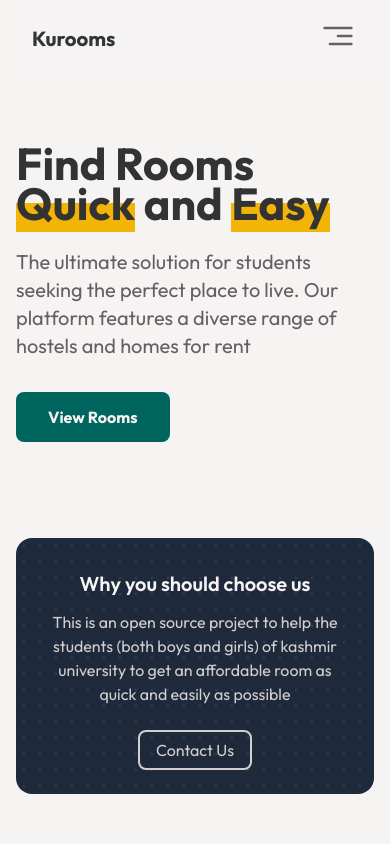
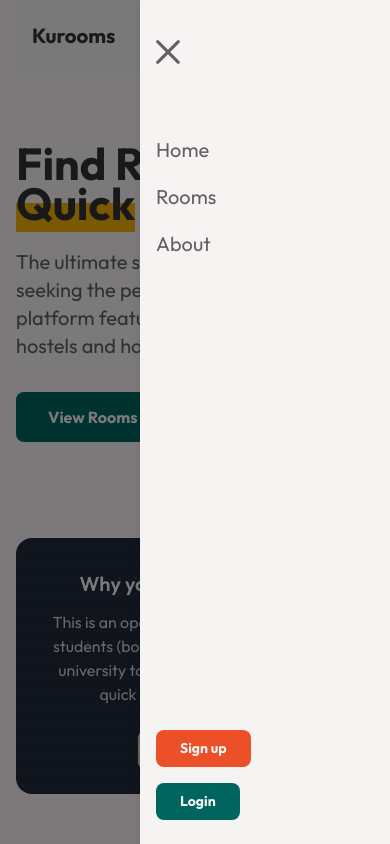
Before and after one commit to TahirIqbal095/kurooms-client-, a React (Vite) app: page / in a window 390 px wide. Shown: the top 844 px of the page. Built offline with nearby package versions, Linux system fonts and the light colour scheme; no server answers.

Commit message:
fixed the sidebar

```diff
--- a/src/App.jsx
+++ b/src/App.jsx
@@ -7,13 +7,14 @@ import Footer from "./components/footer/Footer";
 import { SidebarProvider } from "./context/SidebarContext";
 
 import "./index.css";
-import { useEffect, useState } from "react";
+import Sidebar from "./components/sidebar/Sidebar";
 
 function App() {
   return (
     <>
       <SidebarProvider>
         <Navbar />
+        <Sidebar />
       </SidebarProvider>
       <Hero />
       <Banner />
--- a/src/components/navbar/Navbar.jsx
+++ b/src/components/navbar/Navbar.jsx
@@ -1,13 +1,10 @@
-import { useContext } from "react";
 import { TextAlignRightIcon } from "@radix-ui/react-icons";
-import Sidebar from "../sidebar/Sidebar";
-import { SidebarContext, ToggleContext } from "../../context/SidebarContext";
+import { useSidebar } from "../../context/SidebarContext";
 
 import "./nav.css";
 
 function Navbar() {
-  const setSidebar = useContext(SidebarContext);
-  const toggle = useContext(ToggleContext);
+  const sidebarState = useSidebar();
 
   return (
     <>
@@ -22,21 +19,21 @@ function Navbar() {
             <li>About</li>
           </ul>
           <div className="register">
-            <button className="btn btn-orange | mx-2 hover:scale-105 transition hover:shadow">
+            <button className="btn btn-orange | mx-2 transition hover:scale-105 hover:shadow">
               Login
             </button>
-            <button className="btn btn-green | mx-2 hover:scale-105 transition hover:shadow">
+            <button className="btn btn-green | mx-2 transition hover:scale-105 hover:shadow">
               Sign up
             </button>
           </div>
         </div>
 
-        <div className="sidebar">
-          <button className="z-10" onClick={setSidebar}>
-            <TextAlignRightIcon className="h-10 w-10 font-bold"></TextAlignRightIcon>
-          </button>
-        </div>
-        {toggle ? <Sidebar /> : null}
+        <button
+          className="hamburger | right-4 top-4 z-10"
+          onClick={() => sidebarState.toggleSidebar()}
+        >
+          <TextAlignRightIcon className="h-10 w-10 font-bold"></TextAlignRightIcon>
+        </button>
       </nav>
     </>
   );
--- a/src/components/navbar/nav.css
+++ b/src/components/navbar/nav.css
@@ -14,11 +14,6 @@
   font-size: var(--fs-nav);
   font-weight: var(--fw-semi-bold);
   z-index: 100;
-}
-
-ul {
-  list-style: none;
-  padding: 0;
 }
 
 .logo a {
@@ -47,16 +42,16 @@ ul {
   margin-left: 1.5rem;
 }
 
-.sidebar {
+.hamburger {
   display: none;
 }
 
 @media (max-width: 49em) {
-  .sidebar {
-    display: block;
-  }
-
   .nav-items {
     display: none;
   }
+
+  .hamburger {
+    display: block;
+  }
 }
--- a/src/components/sidebar/Sidebar.jsx
+++ b/src/components/sidebar/Sidebar.jsx
@@ -1,23 +1,23 @@
-import { useContext } from "react";
 import { Cross2Icon } from "@radix-ui/react-icons";
-import { SidebarContext } from "../../context/SidebarContext";
+import { useSidebar } from "../../context/SidebarContext";
 
 import "./sidebar.css";
 
 function Sidebar() {
-  const setSidebar = useContext(SidebarContext);
+  const sidebarState = useSidebar();
 
   return (
     <>
-      <div className="overlay"></div>
-      <div className="sidebar-container">
-        <div className="close-btn | absolute top-4 right-2">
-          <button onClick={setSidebar}>
+      <div
+        className={`sidebar-container ${sidebarState.sidebarOpen ? "open" : ""}`}
+      >
+        <div className="close-btn | relative right-2 top-4">
+          <button onClick={() => sidebarState.toggleSidebar()}>
             <Cross2Icon className="h-10 w-10"></Cross2Icon>
           </button>
         </div>
         <div>
-          <ul className="mt-16">
+          <ul className="mt-16 text-xl">
             <li>Home</li>
             <li>Rooms</li>
             <li>About</li>
@@ -25,10 +25,13 @@ function Sidebar() {
         </div>
 
         <div className="sidebar-btn | absolute bottom-6">
-          <button className="signup | block mb-4">Sign up</button>
-          <button className="login | block">Login</button>
+          <button className="btn btn-orange | mb-4 block">Sign up</button>
+          <button className="btn btn-green | block">Login</button>
         </div>
       </div>
+      <div
+        className={`sidebar-container ${sidebarState.sidebarOpen ? "overlay" : ""}`}
+      ></div>
     </>
   );
 }
--- a/src/components/sidebar/sidebar.css
+++ b/src/components/sidebar/sidebar.css
@@ -1,13 +1,15 @@
 .sidebar-container {
-  position: absolute;
+  position: fixed;
   top: 0;
-  right: 0;
+  right: -250px;
   height: 100vh;
-  width: min(100%, 200px);
+  width: min(100%, 250px);
   background-color: var(--bg-primary);
+  overflow-x: hidden;
+  transition: 0.3s; /* Smooth slide-in transition */
+  box-shadow: 0 4px 8px rgba(0, 0, 0, 0.1);
+  z-index: 1000;
   padding: 1rem;
-  z-index: 10;
-  box-shadow: 0 4px 8px rgba(0, 0, 0, 0.1);
 }
 
 .sidebar-container ul li {
@@ -22,5 +24,25 @@
   width: 100%;
   height: 100%;
   background-color: rgba(0, 0, 0, 0.5); /* Dimmed black overlay */
-  z-index: 5; /* Ensure the overlay is below the sidebar */
+  z-index: 200; /* Ensure the overlay is below the sidebar */
 }
+
+.sidebar {
+  display: none;
+}
+
+@media (max-width: 49em) {
+  .sidebar {
+    display: block;
+  }
+}
+
+/* Class to open the sidebar */
+.open {
+  right: 0;
+}
+
+/* Prevent body from scrolling when sidebar is open */
+body.noscroll {
+  overflow: hidden;
+}
--- a/src/context/SidebarContext.jsx
+++ b/src/context/SidebarContext.jsx
@@ -1,20 +1,23 @@
-import { createContext, useState } from "react";
+import { createContext, useState, useContext } from "react";
 
 export const SidebarContext = createContext();
-export const ToggleContext = createContext();
+
+export const useSidebar = () => {
+  const sidebar = useContext(SidebarContext);
+  return sidebar;
+};
 
 export function SidebarProvider({ children }) {
-  const [sidebarOpen, setSidebarOpen] = useState(false);
+  const [sidebarOpen, setSidebarOpen] = useState(true);
 
   function toggleSidebar() {
-    setSidebarOpen((prev) => !prev);
+    setSidebarOpen(!sidebarOpen);
+    document.body.classList.toggle("noscroll", !sidebarOpen);
   }
 
   return (
-    <SidebarContext.Provider value={toggleSidebar}>
-      <ToggleContext.Provider value={sidebarOpen}>
-        {children}
-      </ToggleContext.Provider>
+    <SidebarContext.Provider value={{ sidebarOpen, toggleSidebar }}>
+      {children}
     </SidebarContext.Provider>
   );
 }
```
